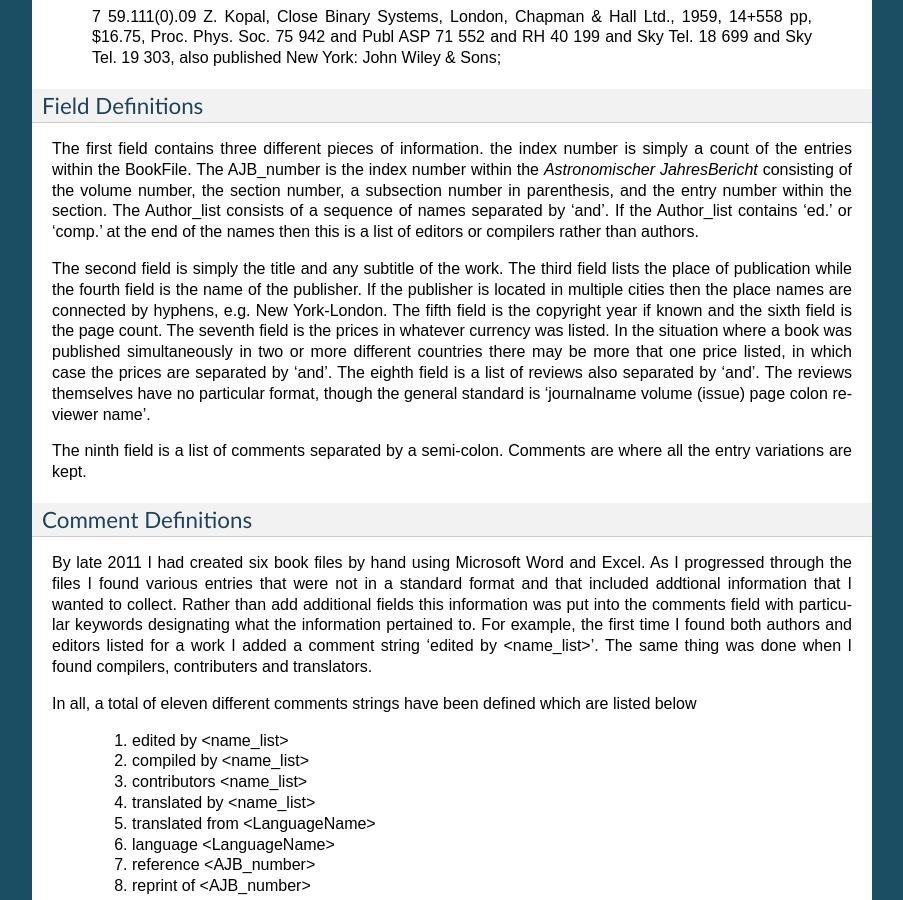
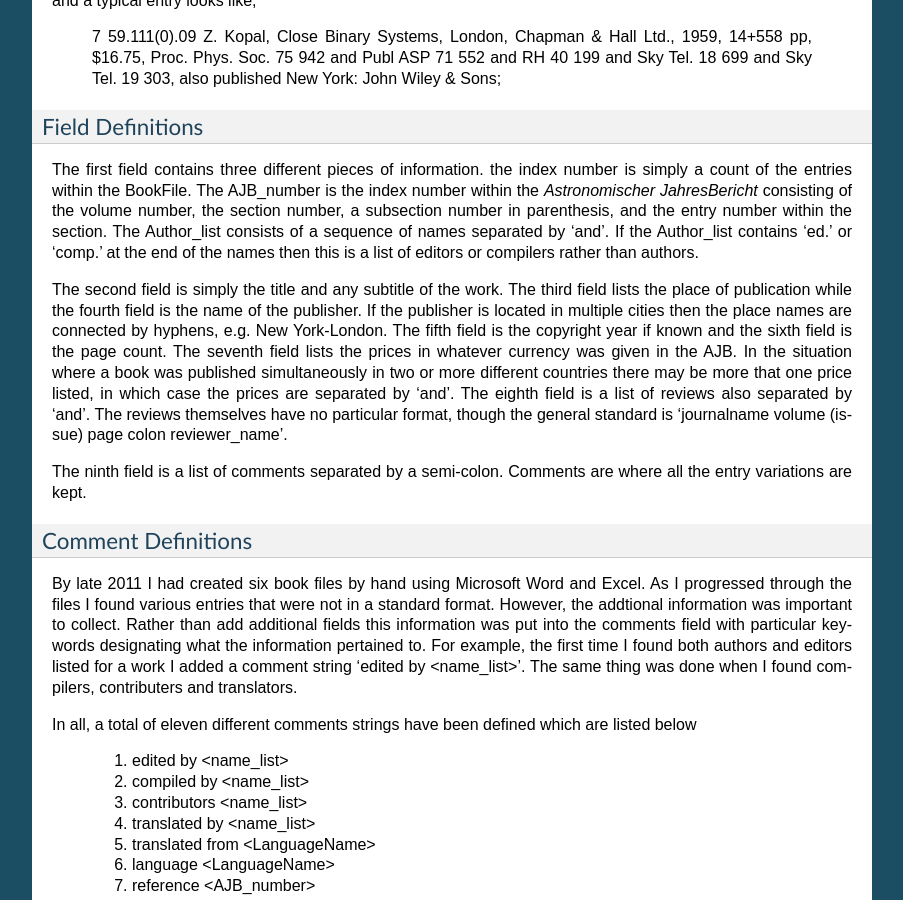
Before and after one commit to JimFowler/books, a Sphinx documentation site: the page built from Books20/Tools/doc/theory.rst, in a window 1280 px wide and 900 px high, scrolled down 1879 px. Shown: the whole window, without its empty margins (198-1101 px from the left). Built offline with Sphinx 7.4.7, drawn with Linux system fonts in a browser that asks for light colours; formulas are drawn with MathJax 3; some of the changed text lies outside the part shown.

Commit message:
Further edits of Books20 documentation
 Changes to be committed:
	modified:   Books20/Tools/doc/installation.rst
	modified:   Books20/Tools/doc/operation.rst
	modified:   Books20/Tools/doc/theory.rst

```diff
--- a/Books20/Tools/doc/theory.rst
+++ b/Books20/Tools/doc/theory.rst
@@ -21,11 +21,13 @@
 how to parse and write the fields.
 
 To achieve these goals **ajbbooks** maintains three different views of
-a book list.  The first is the external comma separated list of
-entries called an Disk File.  The second is the internal python class
-BookFile. The third is the users graphical view of a single entry
+a book list.  The first is the external comma separated text file of
+entries called a DiskFile.  The second is the internal python class
+BookFile. The third is the user's graphical view of a single entry
 called BookEntry.  Various functions exist to transform from one view
-to the other via the internal BookFile class.
+to the other via the internal BookFile class. Thus BookFile knows how
+to read/write the DiskFile while BookEntry knows how the read/write
+the BookFile.
 
 The three state view in shown in the first illustration while second shows
 the the overall class structure in the views.
@@ -92,13 +94,13 @@
 is the name of the publisher.  If the publisher is located in multiple
 cities then the place names are connected by hyphens, e.g. New
 York-London. The fifth field is the copyright year if known and the
-sixth field is the page count.  The seventh field is the prices in
-whatever currency was listed. In the situation where a book was
+sixth field is the page count.  The seventh field lists the prices in
+whatever currency was given in the AJB. In the situation where a book was
 published simultaneously in two or more different countries there may
 be more that one price listed, in which case the prices are separated
 by 'and'. The eighth field is a list of reviews also separated by
 'and'. The reviews themselves have no particular format, though the
-general standard is 'journalname volume (issue) page colon reviewer name'.
+general standard is 'journalname volume (issue) page colon reviewer_name'.
 
 The ninth field is a list of comments separated by a semi-colon.
 Comments are where all the entry variations are kept.
@@ -108,8 +110,8 @@
 
 By late 2011 I had created six book files by hand using Microsoft Word
 and Excel. As I progressed through the files I found various entries
-that were not in a standard format and that included addtional
-information that I wanted to collect.  Rather than add additional
+that were not in a standard format. However, the addtional
+information was important to collect.  Rather than add additional
 fields this information was put into the comments field with
 particular keywords designating what the information pertained to.
 For example, the first time I found both authors and editors listed
@@ -286,10 +288,10 @@
 
 OrigStr hold the original full text string.
 
-Reprint contains the AJB number. This entry is a reprint
+Reprint contains an AJB number. This entry is a reprint
 of the entry at that AJB number.
 
-Reference contains that AJB number of an entry, not necessarily in
+Reference contains the AJB number of an entry, not necessarily in
 this file, of which, this information should be appended or ammended.
 
 Reviews is a list of strings, each string containing a review reference.
```
Also changed, not shown: other parts of Books20/Tools/doc/theory.rst (+4 -4 lines), Books20/Tools/doc/installation.rst (+11 -0 lines), Books20/Tools/doc/operation.rst (+12 -5 lines).
